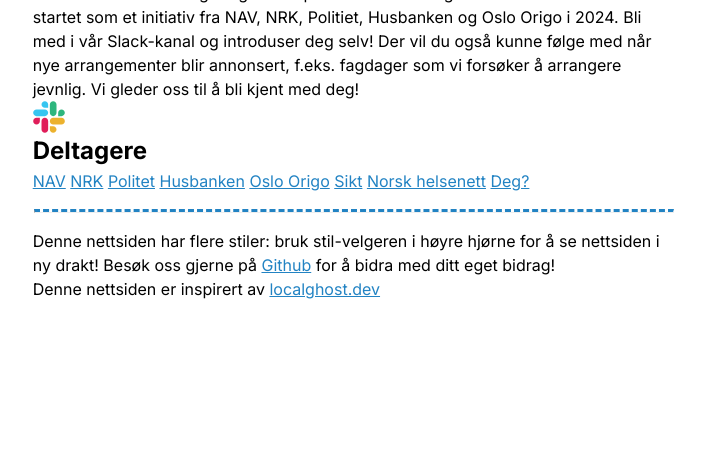
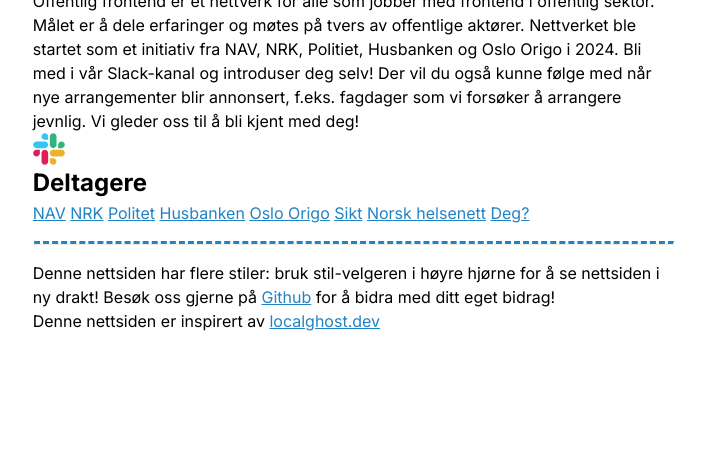
Before and after one commit to ingvildforseth/offentligfrontend, an Eleventy site: page index.html in a window 1280 px wide. Shown: the part 331-800 px from the top of the page, without its empty margins (286-991 px from the left). Built offline with nearby package versions, Linux system fonts and the light colour scheme; Eleventy itself is replaced by a stand-in of ours; files that its build step writes are made by us from their sources.

Commit message:
padding in all directions

```diff
--- a/css/of.css
+++ b/css/of.css
@@ -27,7 +27,7 @@ html {
 }
 
 body {
-  padding: 0 2rem;
+  padding: 2rem;
   max-width: 70ch;
   margin: 0 auto;
 }
```
